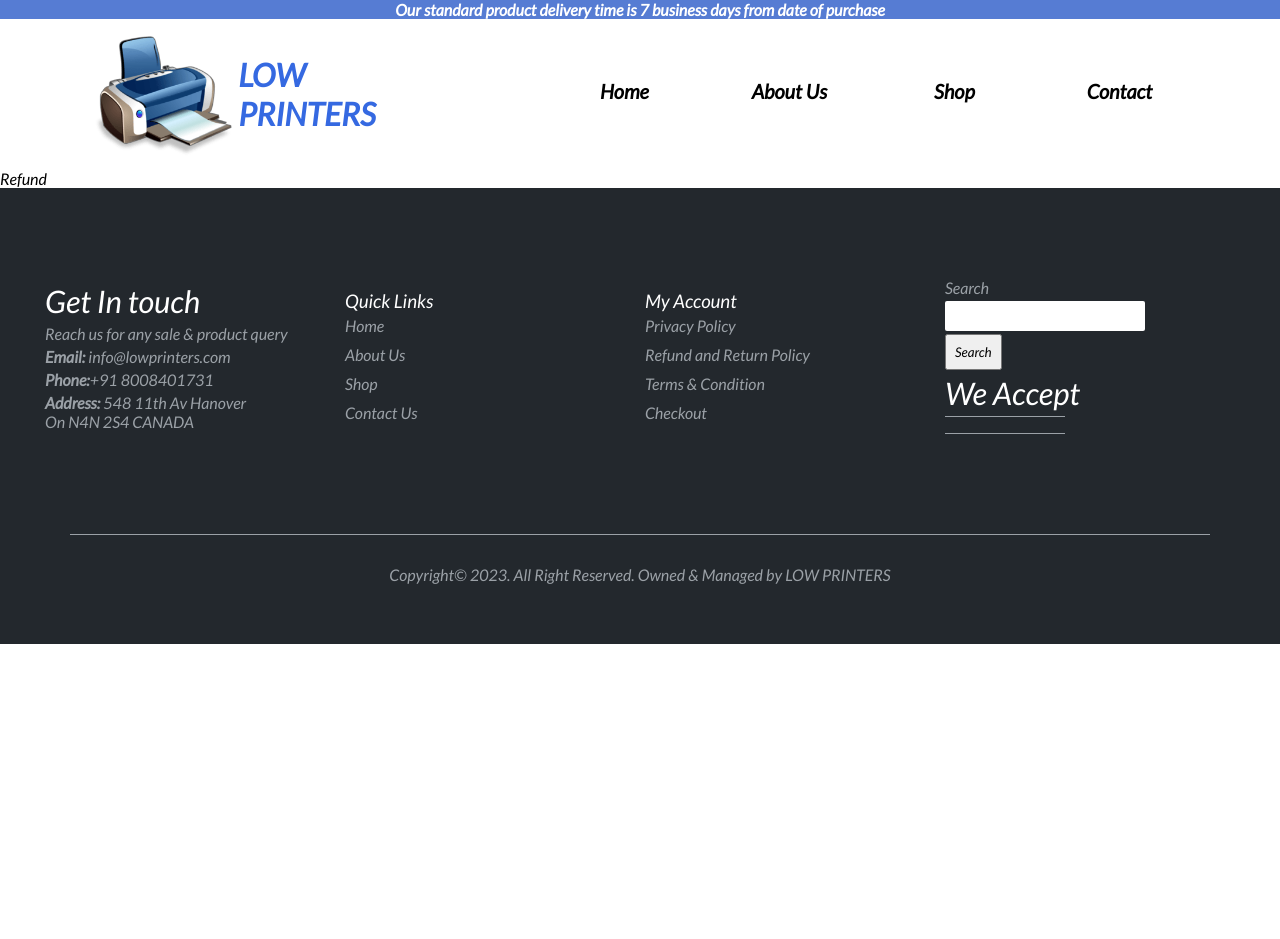
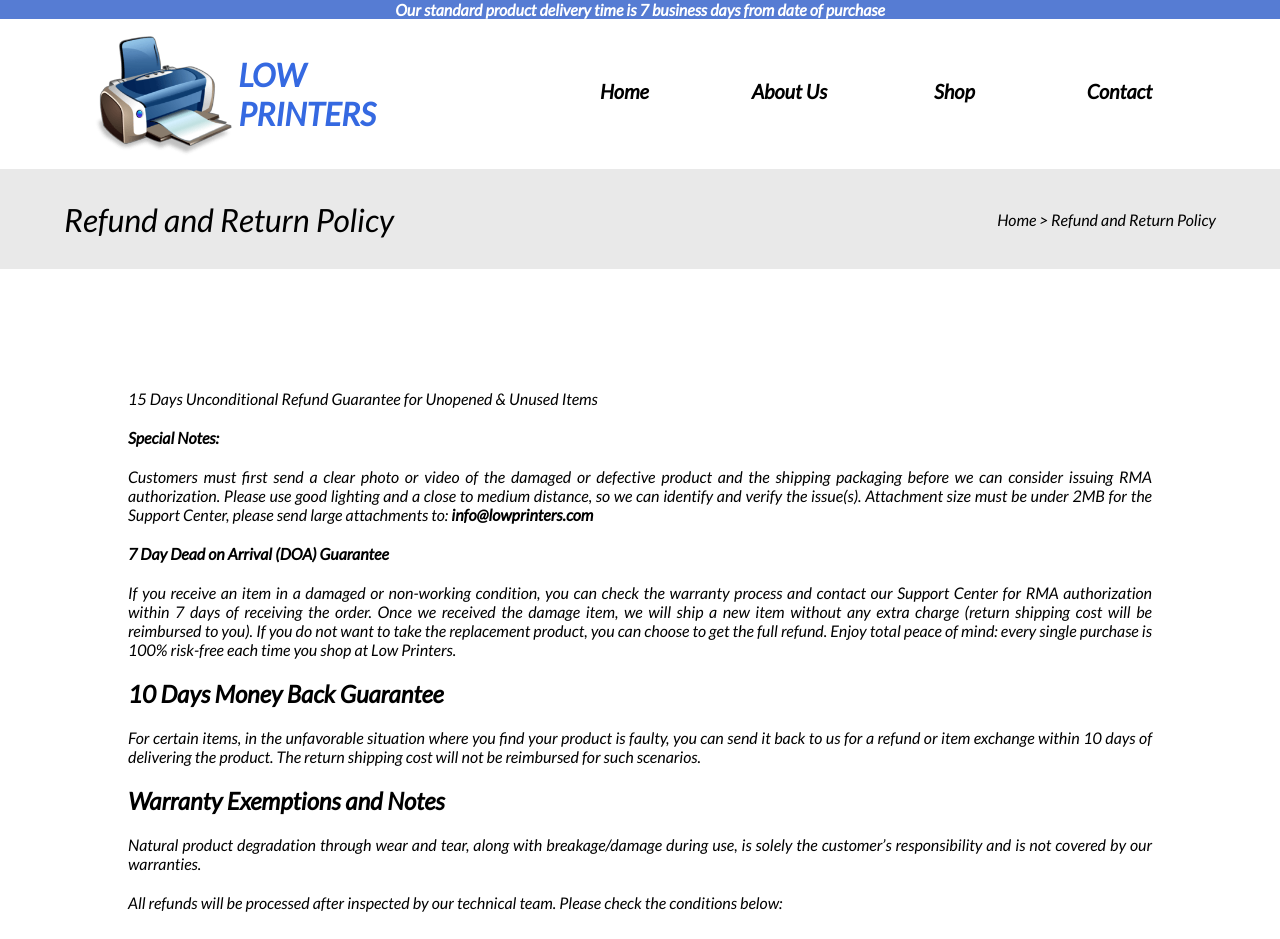
Before and after one commit to 7Mudit/Website-2, a React (Create React App) app: page /refund in a window 1280 px wide. Shown: the top 939 px of the page. Before the commit the page ends 800 px from the top, so only its background shows below. Built offline with nearby package versions, Linux system fonts and the light colour scheme.

Commit message:
Refund also done

```diff
--- a/src/components/Privacy/Privacy.css
+++ b/src/components/Privacy/Privacy.css
@@ -3,7 +3,8 @@
     width: 100%;
     display: flex;
     flex-direction: column;
-    height: 2300px;
+    height: auto;
+    margin-bottom: 100px;
     gap: 20px;
 }
 
@@ -53,16 +54,12 @@
     list-style: disc;
     width: 70%;
 }
-@media screen and (max-width:1100px){
-    .privacySection{
-        height: 2600px;
-    }
-}
+
 @media screen and (max-width:872px){
 
     .privacySection{
         top: 125px;
-        height: 3000px;
+        margin-bottom: 250px;
     }
     .privacyBanner h1{
         font-size: 20px;
@@ -75,8 +72,6 @@
 @media screen and (max-width:772px){
 
     .privacySection{
-        top: 125px;
-        height: 3000px;
         padding: 0 2%;
     }
     .listItems{
@@ -95,9 +90,6 @@
 }
 
 @media screen and (max-width : 672px) {
-    .privacySection{
-        height: 3500px;
-    }
 
     .privacyBanner{
         flex-direction: column;
@@ -111,7 +103,6 @@
 }
 @media screen and (max-width : 572px) {
     .privacySection{
-        height: 3250px;
         gap: 40px;
     }
     .listItems{
@@ -135,33 +126,3 @@
         font-size: 14px;
     }
 }
-@media screen and (max-width : 500px) {
-    .privacySection{
-        height: 3550px;
-        gap: 40px;
-    }
-}
-@media screen and (max-width : 450px) {
-    .privacySection{
-        height: 3650px;
-        gap: 40px;
-    }
-}
-@media screen and (max-width : 400px) {
-    .privacySection{
-        height: 3850px;
-        gap: 20px;
-    }
-}
-@media screen and (max-width : 375px) {
-    .privacySection{
-        height: 4250px;
-        gap: 20px;
-    }
-}
-@media screen and (max-width : 345px) {
-    .privacySection{
-        height: 4450px;
-        gap: 20px;
-    }
-}
--- a/src/components/Refund/Refund.css
+++ b/src/components/Refund/Refund.css
@@ -0,0 +1,101 @@
+.refundSection {
+    position: relative;
+    width: 100%;
+    display: flex;
+    flex-direction: column;
+    height: auto;
+    margin-bottom: 100px;
+    gap: 20px;
+}
+
+.refundBanner {
+    width: 100%;
+    display: flex;
+    height: 100px;
+    flex-direction: row;
+    justify-content: space-between;
+    padding: 0 5%;
+    align-items: center;
+    background-color: rgb(233, 233, 233);
+}
+
+.refundBanner a {
+    text-decoration: none;
+    color: black;
+}
+
+.refundBanner h1 {
+    font-weight: 500;
+}
+
+.refundBanner h4 {
+    font-weight: 100;
+}
+
+.refundContent{
+    display: flex;
+    flex-direction: column;
+    width: 100%;
+    align-items: center;
+    margin-top: 100px;
+    gap: 20px;
+    text-align: justify;
+}
+.refundContent p{
+    width: 80%;
+}
+.refundContent h4{
+    width: 80%;
+}
+.refundContent h2{
+    width: 80%;
+}
+.listItems{
+    width: 70%;
+}
+
+
+@media screen and (max-width:872px){
+
+    .refundSection{
+        top: 125px;
+        margin-bottom: 250px;
+    }
+    .refundBanner h1{
+        font-size: 20px;
+    }
+    .refundBanner h4{
+        font-size: 16px;
+    }
+
+}
+
+@media screen and (max-width : 672px) {
+
+    .refundBanner{
+        flex-direction: column;
+        align-items: flex-start;
+        gap: 20px;
+        justify-content: center;
+        height: 100px;
+        /* height: 800px; */
+    }
+    .refundContent p{
+        width: 90%;
+        font-size: 14px;
+    }
+    .refundContent h4{
+        width: 90%;
+        font-size: 14px;
+    }
+    .refundContent h2{
+        width: 90%;
+        font-size: 16px;
+    }
+    .listItems{
+        width: 80%;
+        font-size: 14px;
+    }
+
+
+}
--- a/src/components/Refund/Refund.js
+++ b/src/components/Refund/Refund.js
@@ -1,9 +1,154 @@
-import React from 'react'
-
+import React from "react";
+import "./Refund.css";
 const Refund = () => {
   return (
-    <div>Refund</div>
-  )
-}
+    <>
+      <div className="refundSection">
+        <div className="refundBanner">
+          <h1>Refund and Return Policy</h1>
+          <h4>
+            <a href="/">Home</a> &gt; Refund and Return Policy
+          </h4>
+        </div>
 
-export default Refund
+        <div className="refundContent">
+          <p>
+            15 Days Unconditional Refund Guarantee for Unopened & Unused Items
+          </p>
+          <h4>Special Notes:</h4>
+
+          <p>
+            Customers must first send a clear photo or video of the damaged or
+            defective product and the shipping packaging before we can consider
+            issuing RMA authorization. Please use good lighting and a close to
+            medium distance, so we can identify and verify the issue(s).
+            Attachment size must be under 2MB for the Support Center, please
+            send large attachments to: <b>info@lowprinters.com</b>
+          </p>
+
+          <h4>7 Day Dead on Arrival (DOA) Guarantee</h4>
+
+          <p>
+            If you receive an item in a damaged or non-working condition, you
+            can check the warranty process and contact our Support Center for
+            RMA authorization within 7 days of receiving the order. Once we
+            received the damage item, we will ship a new item without any extra
+            charge (return shipping cost will be reimbursed to you). If you do
+            not want to take the replacement product, you can choose to get the
+            full refund. Enjoy total peace of mind: every single purchase is
+            100% risk-free each time you shop at Low Printers.
+          </p>
+
+          <h2>10 Days Money Back Guarantee</h2>
+          <p>
+            For certain items, in the unfavorable situation where you find your
+            product is faulty, you can send it back to us for a refund or item
+            exchange within 10 days of delivering the product. The return
+            shipping cost will not be reimbursed for such scenarios.
+          </p>
+
+          <h2>Warranty Exemptions and Notes</h2>
+          <p>
+            Natural product degradation through wear and tear, along with
+            breakage/damage during use, is solely the customer’s responsibility
+            and is not covered by our warranties.
+          </p>
+          <p>
+            All refunds will be processed after inspected by our technical team.
+            Please check the conditions below:
+          </p>
+
+          <ul className="listItems">
+            <li>
+              The shipping fee for returning the product will be paid by the
+              customer only and is non-refundable except for in 7 day DOA
+              situations.
+            </li>
+            <li>
+              Get Print Solution will resend the item to the customer via Flat
+              Rate Shipping. If the customer wants to utilize an express
+              delivery option, the relevant shipping fee is applicable.
+            </li>
+            <li>
+              In case of any product misuse, any and all kinds of repairs,
+              accessories purchased and shipping fees for both ways are solely
+              comes under the customer’s responsibility and must be bear on
+              their own.
+            </li>
+          </ul>
+          <h2>How to request warranty (return, repair and refund)</h2>
+          <p>
+            If there is a problem with the item you receive, please first submit
+            a ticket to our Support Center. Please carefully follow our warranty
+            process to minimize any delays:
+          </p>
+          <ul className="listItems">
+            <li>
+              Describe the problem with your item in detail: What happened?
+              When? How? Please also state your full order number and product
+              code (SKU number).
+            </li>
+            <li>
+              Inform us what steps you have already taken to resolve the issue.
+            </li>
+            <li>Provide the item code indicated on the outer packaging.</li>
+            <li>
+              Send a clear photo or video showing the defect(s); these should be
+              taken under good lighting.
+            </li>
+            <li>
+              NOTE: Photos/videos should ideally be clear and focused, taken
+              under good lighting conditions and from a close to medium
+              distance. This allows us to identify and verify the issue(s). We
+              will always do our very best to help you. Thank you in advance for
+              providing all the information stated above.
+            </li>
+          </ul>
+
+          <h2>Missing item(s), wrong item(s) or incorrect package sent</h2>
+          <p>
+            Please be sure to open the parcel and carefully check the contents
+            before signing for the package.
+          </p>
+          <p>
+            For any issues, please carefully follow our warranty process to
+            minimize any delays:
+          </p>
+          <ul className="listItems">
+            <li>
+              Contact our Support Centre with your order number and the product
+              code (SKU number).
+            </li>
+            <li>
+              Please send us a clear picture of the outer packaging, all
+              shipping labels visible, and (if applicable) the item received.
+            </li>
+          </ul>
+
+          <p>Possible Solutions:</p>
+          <p>
+            – If there is an item missing, we will resend the missing
+            item/accessory for free within the warranty period.
+          </p>
+          <p>
+            – If we have shipped the wrong item: we will either refund you in
+            full or dispatch an alternative item (if applicable and available).
+            <br />
+            <b>Low Printers</b> will decide whether you need to return the wrong
+            product or not and compensate the return shipping fee when we
+            receive it.
+          </p>
+      <h1>Refund Process</h1>
+      <p>This following section describes the refund processing time required upon receiving the product.</p>
+      <p>For refunds, the processing time for us to proceed with the refund will be between 3-6 business days upon receiving your returned item. After this the refund time will depend on the payment method. Please see below for details:</p>
+      <p>-Credit card refunds will take between 7-14 business days to appear in your account. This delay depends entirely on your credit card company and any intermediaries.</p>
+      <p>Refund Policy when no refunds are processed:</p>
+      <p>All transactions are final unless special circumstances. No refunds will be processed without proper verification. In the event of a billing error, please contact us within 3 business days to claim for the refund.</p>
+      <p>Once the we have received the returned product and confirmed the product condition as faulty, the return shipping cost will be refunded based on a valid return receipt. For example, if the return shipping fee is $25, the Expert IT Store will refund the same amount of $25 to the customer. If our technical team determines the item is not DOA, Get Print Solution will not compensate the return shipping fee. Refund requests for a return shipping fee without a valid RMA return receipt slip will not be accepted.</p>
+        </div>
+      </div>
+    </>
+  );
+};
+
+export default Refund;
--- a/src/components/Terms/Terms.js
+++ b/src/components/Terms/Terms.js
@@ -7,7 +7,7 @@ const Terms = () => {
         <div className="termsBanner">
           <h1>Terms</h1>
           <h4>
-            <a href="/">Home</a> &gt; Terms
+            <a href="/">Home</a> &gt; Terms & Conditions
           </h4>
         </div>
         <div className="termsContent">
```
